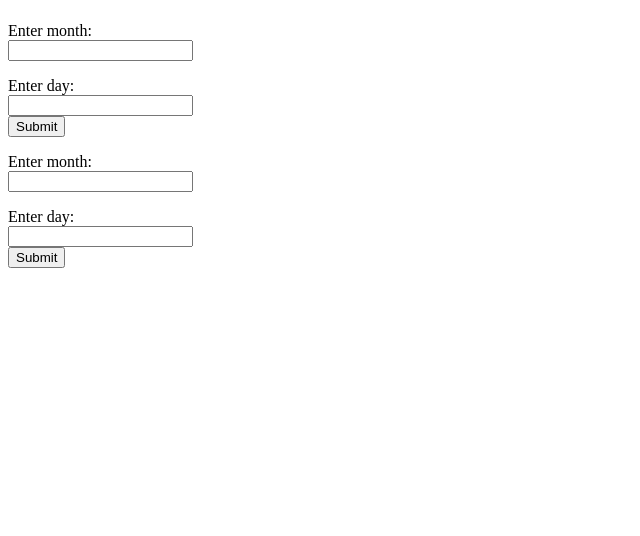
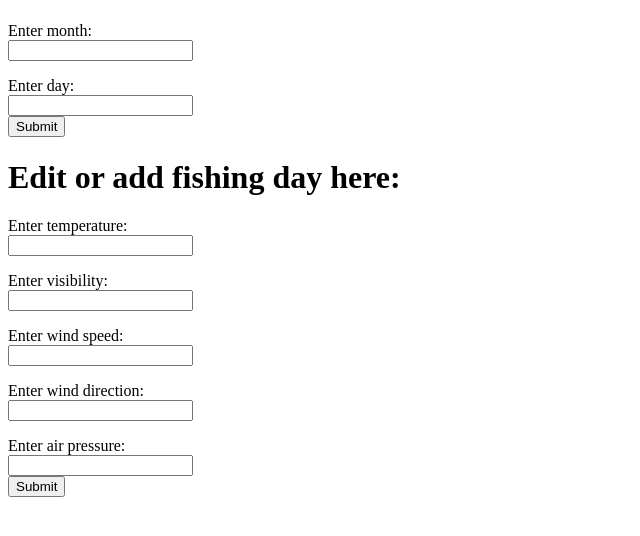
Before and after one commit to vtonteri/Kalastuspaivakirja, a Flask app: template src/templates/edit_season.html in a window 1280 px wide. Shown: the part 44-580 px from the top of the page, without its empty margins (0-640 px from the left). Run offline with Flask 3, Linux system fonts and the light colour scheme; the template is opened without the code that fills it, so the values that code supplies are empty.

Commit message:
Modified README and edit_season.html

```diff
--- a/src/templates/edit_season.html
+++ b/src/templates/edit_season.html
@@ -24,9 +24,16 @@
 </script>
 
 <form action="/add_weather_to_day" method="POST" onsubmit="return check_weather_input(this)">
-    <p>Enter month:</br>
+    <h1>Edit or add fishing day here:</h1>
+    <p>Enter temperature:</br>
     <input type="text" name="month">
-    <p>Enter day:</br>
+    <p>Enter visibility:</br>
+    <input type="text" name="day"></br>
+    <p>Enter wind speed:</br>
+    <input type="text" name="day"></br>
+    <p>Enter wind direction:</br>
+    <input type="text" name="day"></br>
+    <p>Enter air pressure:</br>
     <input type="text" name="day"></br>
     <input type="submit" name="Add days">
     </form>
```
Also changed, not shown: src/documentation/create_new_user_view.jpg (added), src/documentation/kayttoohje.md (added), src/documentation/login_view.jpg (added), src/documentation/main_view.jpg (added).
